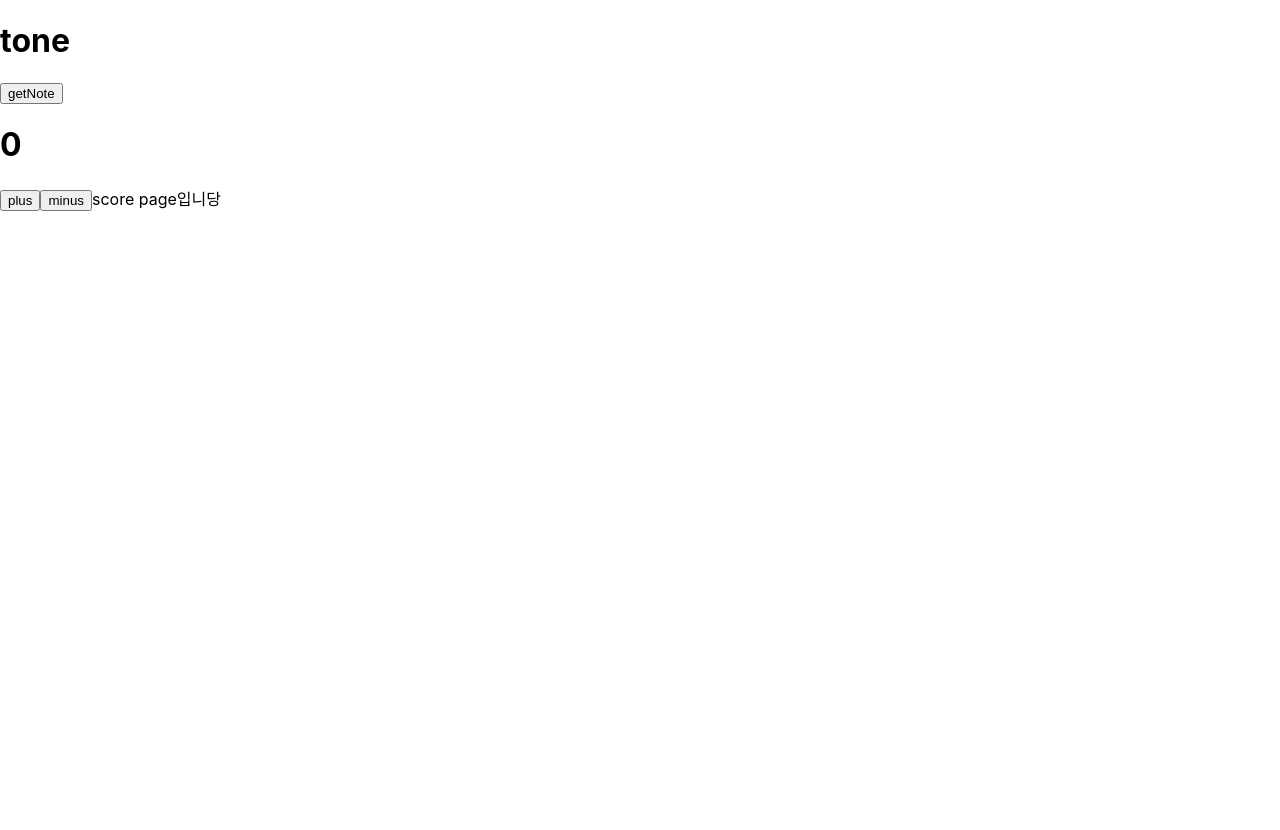
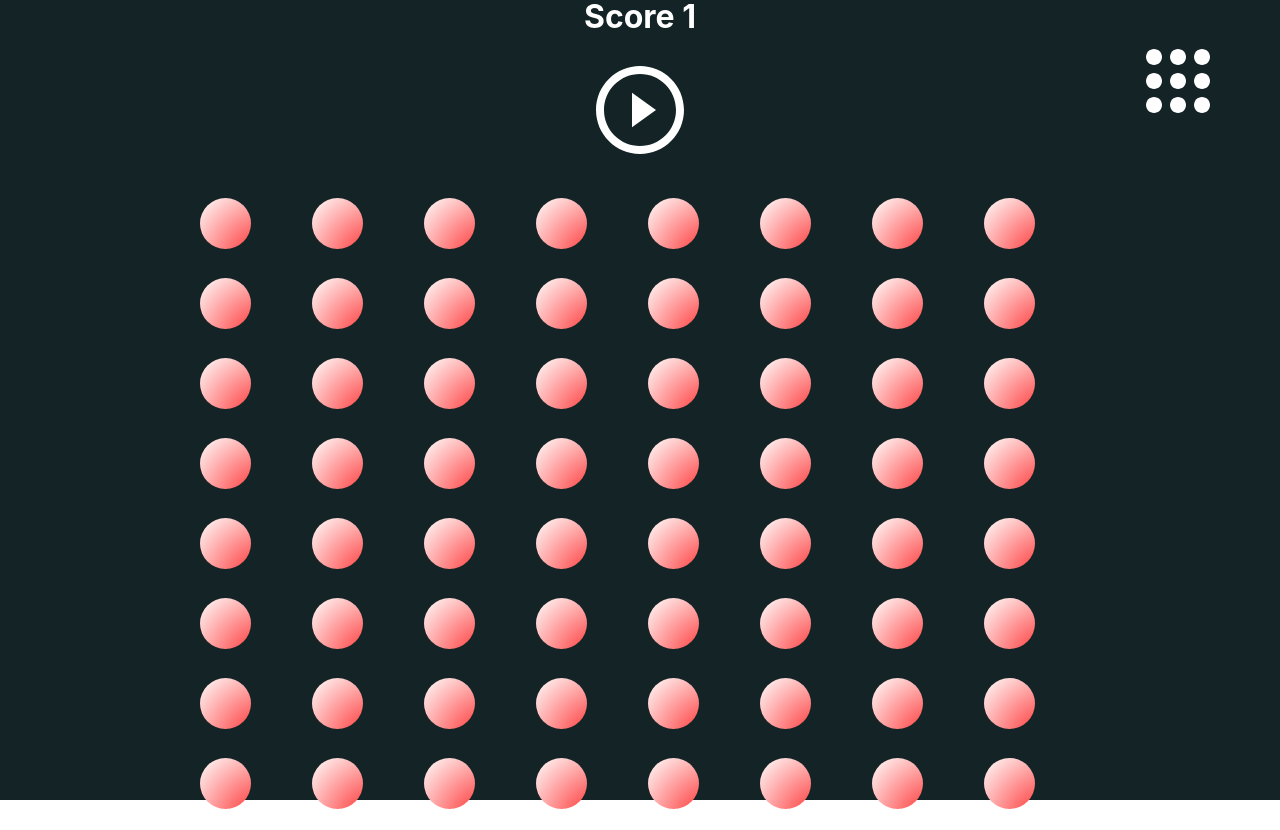
Before and after one commit to outsider-s-song/front-end, a React (Create React App) app: page / in a window 1280 px wide. Before the commit the page ends 800 px from the top, so only its background shows below. Built offline with nearby package versions, Linux system fonts and the light colour scheme.

Commit message:
✅  Add Score Page's Components

```diff
--- a/src/App.jsx
+++ b/src/App.jsx
@@ -1,31 +1,11 @@
 import React from 'react';
+import { Routes, Route, BrowserRouter } from 'react-router-dom';
 import Collection from './pages/Collection';
 import Socre from './pages/Socre';
 
-// * for redux-toolkit example
-import { useDispatch, useSelector } from 'react-redux';
-import { add, minus } from './redux/modules/score';
-import { Routes, Route, BrowserRouter } from 'react-router-dom';
-
-// * tone.js sample
-import * as Tone from 'tone';
-
 const App = () => {
-	const synth = new Tone.Synth().toDestination();
-	const getNote = () => {
-		synth.triggerAttackRelease('C4', '8n');
-	};
-	const dispatch = useDispatch();
-	const number = useSelector((state) => state.count.number);
-
 	return (
 		<>
-			<h1>tone</h1>
-			<button onClick={getNote}>getNote</button>
-			<br />
-			<h1>{number}</h1>
-			<button onClick={() => dispatch(add())}>plus</button>
-			<button onClick={() => dispatch(minus())}>minus</button>
 			<BrowserRouter>
 				<Routes>
 					<Route path="/" element={<Socre />} />
--- /dev/null
+++ b/src/components/Modal.jsx
@@ -0,0 +1,54 @@
+import React from 'react';
+import styled from 'styled-components';
+import { useDispatch, useSelector } from 'react-redux';
+
+const Modal = () => {
+	const dispatch = useDispatch();
+	const noteInfo = useSelector((state) => state.score.noteInfo);
+	const isModal = useSelector((state) => state.score.isModal);
+	return (
+		<>
+			{isModal &&
+				(noteInfo ? (
+					<Memo>
+						<h2>이름 : {noteInfo.userNick}</h2>
+						<p>{noteInfo.content}</p>
+					</Memo>
+				) : (
+					<Memo>
+						<label>이름을 입력해주세요</label>
+						<input />
+						<label>한마디를 남겨주세요</label>
+						<input />
+						<label>비밀번호를 입력해주세요</label>
+						<input />
+						<button>남기기</button>
+					</Memo>
+				))}
+		</>
+	);
+};
+
+const Memo = styled.div`
+	position: absolute;
+	z-index: 2;
+	display: flex;
+	flex-direction: column;
+	justify-content: center;
+	align-items: center;
+	width: 50vw;
+	max-width: 800px;
+	min-width: 300px;
+	height: 50vh;
+	max-height: 500px;
+	min-height: 200px;
+	border: 1px solid lightgray;
+	background-color: white;
+	top: 50%;
+	left: 50%;
+	transform: translate(-50%, -50%);
+	border-radius: 5%;
+	border: none;
+`;
+
+export default Modal;
--- /dev/null
+++ b/src/components/Note.jsx
@@ -0,0 +1,59 @@
+import React from 'react';
+import { useDispatch, useSelector } from 'react-redux';
+import styled from 'styled-components';
+import * as Tone from 'tone';
+import { UpdateModal, GetNoteInfo } from '../redux/modules/score';
+
+const Note = (props) => {
+	const dispatch = useDispatch();
+	const isModal = useSelector((state) => state.score.isModal);
+	const synth = new Tone.Synth().toDestination();
+	const { userNick, color, note, location, desc, isMemo } = props;
+
+	const getNote = () => {
+		// synth.triggerAttackRelease('G4', '16n');
+		isMemo ? dispatch(GetNoteInfo(props)) : dispatch(GetNoteInfo(false));
+		dispatch(UpdateModal(!isModal));
+	};
+
+	const noteHandler = () => {
+		getNote();
+	};
+
+	return (
+		<>
+			<NoteFront color={color} onClick={noteHandler} />
+		</>
+	);
+};
+
+Note.defaultProps = {
+	userNick: 'kyuung',
+	content: '안녕',
+	isMemo: false,
+	note: 'G5',
+	color: 'red',
+	index: 0,
+};
+
+const NoteFront = styled.button`
+	border: none;
+	width: 3.2rem;
+	height: 3.2rem;
+	border-radius: 3.2rem;
+	margin: 0.5rem;
+	&:hover {
+		opacity: 70%;
+		cursor: pointer;
+		transform-origin: left;
+		transform: rotateY(20deg);
+		transform: rotateX(25deg);
+	}
+	transition: opacity 180ms ease-in-out;
+	transition: transform 250ms ease-in-out;
+	background: radial-gradient(circle at 70px 70px, ${(props) => props.color}, #fff);
+	transform-style: preserve-3d;
+	transform-origin: right;
+`;
+
+export default Note;
--- /dev/null
+++ b/src/components/NoteContainer.jsx
@@ -0,0 +1,33 @@
+import React from 'react';
+import styled from 'styled-components';
+import Note from './Note';
+
+const NoteContainer = () => {
+	const location = [];
+	for (let i = 0; i < 64; i++) {
+		location.push(i);
+	}
+
+	return (
+		<>
+			<Container>
+				{location.map((num, idx) => (
+					<Note key={idx} location={num} />
+				))}
+			</Container>
+		</>
+	);
+};
+
+const Container = styled.section`
+	display: grid;
+	grid-template-columns: repeat(8, 1fr);
+	perspective: none;
+	perspective-origin: left;
+	width: 70vw;
+	height: 50vw;
+	max-width: 1000px;
+	max-height: 700px;
+`;
+
+export default NoteContainer;
--- a/src/pages/Socre.jsx
+++ b/src/pages/Socre.jsx
@@ -1,7 +1,85 @@
-import React from 'react';
+import React, { useState } from 'react';
+import { useDispatch } from 'react-redux';
+import styled from 'styled-components';
+import Modal from '../components/Modal';
+import NoteContainer from '../components/NoteContainer';
+import { UpdateModal } from '../redux/modules/score';
+import { CgPlayButtonO, CgPlayPauseO, CgMenuGridO } from 'react-icons/cg';
+import { useNavigate } from 'react-router';
 
 const Socre = () => {
-	return <>score page입니당</>;
+	const disptach = useDispatch();
+	const navigate = useNavigate();
+	const [musicStatus, setMusicStatus] = useState(false);
+
+	return (
+		<>
+			<Background
+				onClick={() => {
+					disptach(UpdateModal(false));
+				}}
+			>
+				<div onClick={(e) => e.stopPropagation()}>
+					<GoToCollection onClick={() => navigate('/collection')}>
+						<CgMenuGridO cursor="pointer" size="6rem" color="white" />
+					</GoToCollection>
+					<Title>Score 1</Title>
+					<PlayerContainer>
+						{musicStatus ? (
+							<CgPlayPauseO
+								onClick={() => setMusicStatus(false)}
+								size="6rem"
+								color="white"
+								cursor={'pointer'}
+							/>
+						) : (
+							<CgPlayButtonO
+								onClick={() => setMusicStatus(true)}
+								size="6rem"
+								color="white"
+								cursor={'pointer'}
+							/>
+						)}
+					</PlayerContainer>
+					<NoteContainer />
+					<Modal />
+				</div>
+			</Background>
+		</>
+	);
 };
 
+const Background = styled.section`
+	display: flex;
+	justify-content: center;
+	align-items: center;
+	width: 100vw;
+	height: 100vh;
+	background-color: #132326;
+`;
+
+const PlayerContainer = styled.div`
+	width: 100%;
+	display: flex;
+	flex-direction: column;
+	justify-content: center;
+	align-items: center;
+	margin-bottom: 2rem;
+`;
+
+const GoToCollection = styled.button`
+	position: absolute;
+	top: 2rem;
+	right: 3rem;
+	background: none;
+	border: none;
+`;
+
+const Title = styled.h1`
+	width: 100%;
+	text-align: center;
+	font-size: 2rem;
+	color: white;
+`;
+
 export default Socre;
--- a/src/redux/modules/score.js
+++ b/src/redux/modules/score.js
@@ -1,25 +1,26 @@
 import { createSlice } from '@reduxjs/toolkit';
 
 const initialState = {
-	number: 0,
+	isModal: false,
+	noteInfo: {},
 };
 
 const scoreSlice = createSlice({
-	name: 'test',
+	name: 'score',
 	initialState: initialState,
 	reducers: {
-		add: (state, action) => {
-			state.number += 1;
+		UpdateModal: (state, { payload }) => {
+			state.isModal = payload;
 		},
-		minus: (state, action) => {
-			state.number -= 1;
+		GetNoteInfo: (state, { payload }) => {
+			state.noteInfo = payload;
 		},
 	},
 	extraReducers: {},
 });
 
 //* reducer export
-export const { add, minus } = scoreSlice.actions;
+export const { UpdateModal, GetNoteInfo } = scoreSlice.actions;
 
 //* slice export
 export default scoreSlice;
--- a/src/redux/store.js
+++ b/src/redux/store.js
@@ -13,7 +13,7 @@ export const history = createBrowserHistory();
 // * reducers
 const reducer = combineReducers({
 	router: connectRouter(history),
-	count: scoreSlice.reducer,
+	score: scoreSlice.reducer,
 });
 
 const middlewares = [thunkMiddleware];
```
Also changed, not shown: src/hooks/useOneMounted.js (added, +7 -0 lines).
